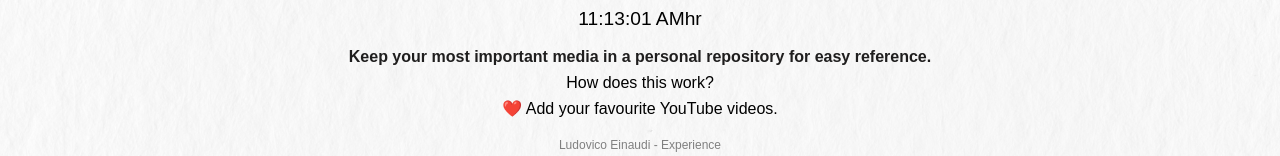
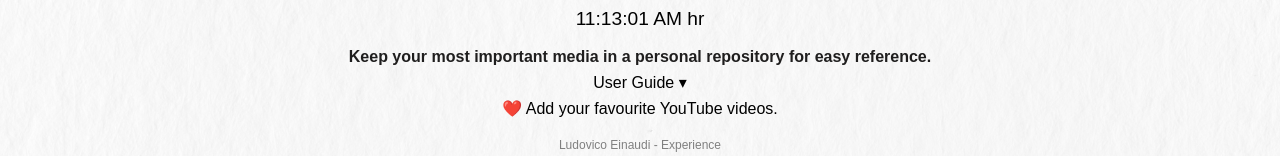
Before and after one commit to uk030621/MediaLWJauth, a Next.js app: page /mediastart in a window 1280 px wide. Shown: the part 149-305 px from the top of the page. Built offline with nearby package versions, Linux system fonts and the light colour scheme; no server answers.

Commit message:
Updated user guide appearance & change error from red-500 to gray-500.

```diff
--- a/app/enhanced/page.js
+++ b/app/enhanced/page.js
@@ -211,7 +211,7 @@ export default function Home() {
           </div>
         )}
 
-        {error && <p className="text-red-500 text-sm mb-4">{error}</p>}
+        {error && <p className="text-gray-500 mb-4">{error}</p>}
 
         {loading ? (
           <p className="text-gray-500">Loading...</p>
--- a/app/mediastart/page.jsx
+++ b/app/mediastart/page.jsx
@@ -68,7 +68,7 @@ export default function HomePage() {
                     {dateTime.toLocaleDateString()}
                   </p>
                   <p className="text-sm font-thin text-black">
-                    {dateTime.toLocaleTimeString()}hr
+                    {dateTime.toLocaleTimeString()} hr
                   </p>
                 </>
               ) : (
@@ -97,9 +97,9 @@ export default function HomePage() {
           <div className="mt-2">
             <button
               onClick={() => setIsDropdownOpen(!isDropdownOpen)}
-              className="text-sm text-gray-600 hover:underline"
+              className="w-fit text-sm bg-slate-900 hover:bg-slate-600 text-white px-2 py-1 rounded text-center"
             >
-              {isDropdownOpen ? "Hide Explanation" : "How does this work?"}
+              {isDropdownOpen ? "Hide Guide ▴" : "User Guide ▾"}
             </button>
             {isDropdownOpen && (
               <div className="mt-2 text-left text-sm bg-gray-50 border rounded-lg p-4">
--- a/components/YouTubeSearch.js
+++ b/components/YouTubeSearch.js
@@ -174,7 +174,7 @@ const YouTubeSearch = () => {
           </select>
         </div>
 
-        {error && <p className="text-red-500 mt-4">{error}</p>}
+        {error && <p className="text-gray-500 mt-4">{error}</p>}
 
         <div className="mt-6 grid grid-cols-1 sm:grid-cols-2 lg:grid-cols-3 gap-4">
           {videos.map((video) => (
```
